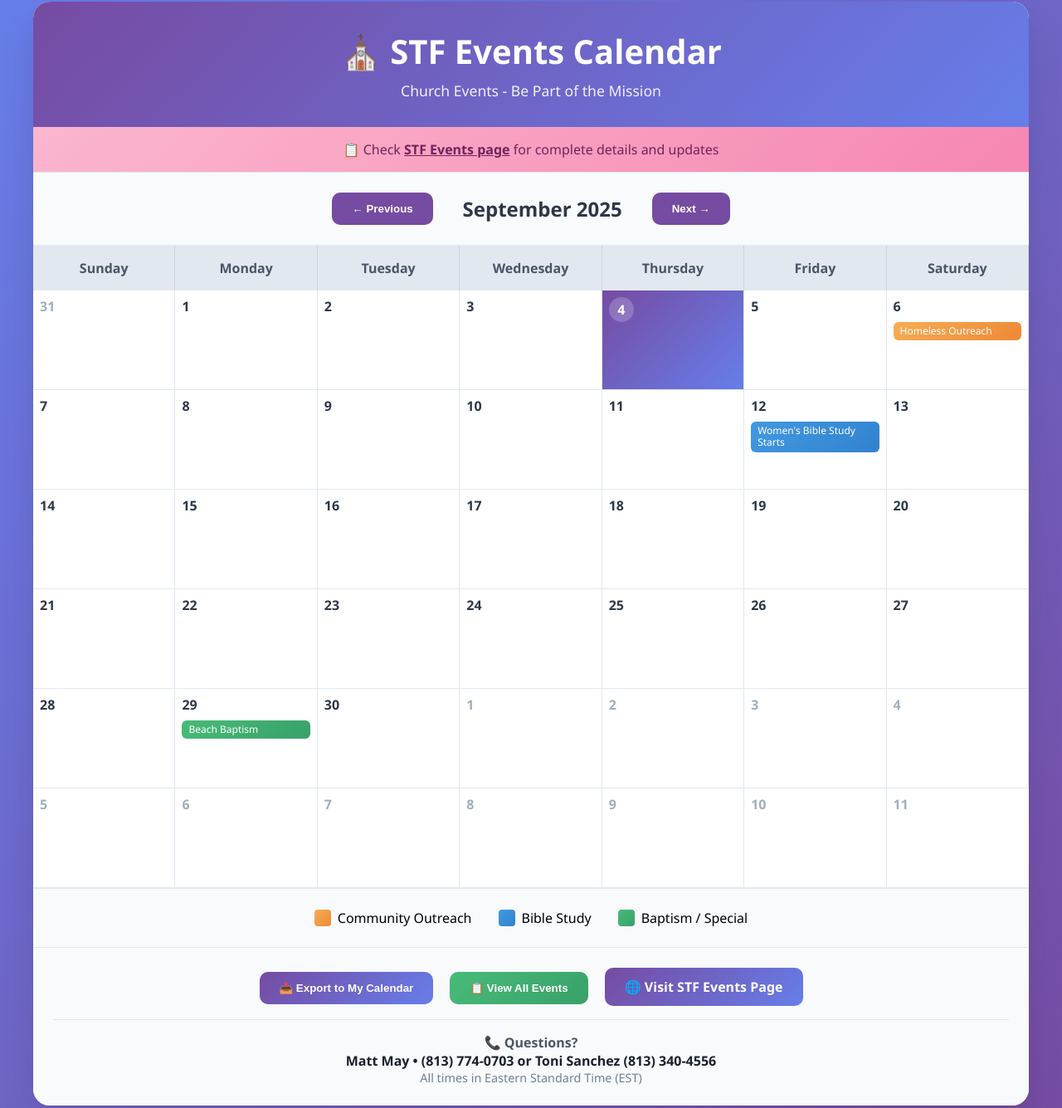
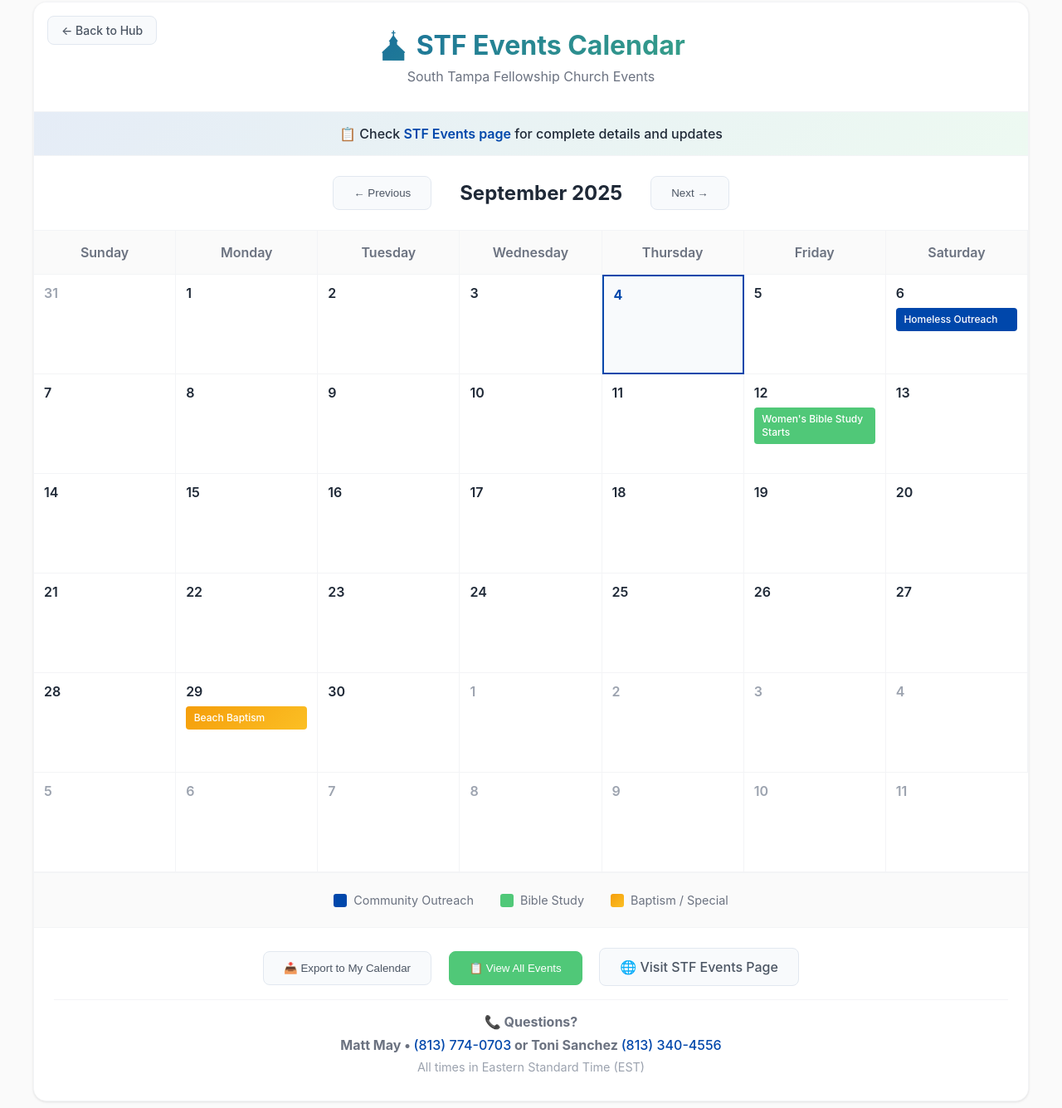
Before and after one commit to MattSeeker/ACTSGroupHub, a plain HTML site: page stf_calendar.html in a window 1280 px wide. Shown: the part 30-1365 px from the top of the page at 83% size. Drawn offline with Linux system fonts and the light colour scheme.

Commit message:
Update stf_calendar.html

```diff
--- a/stf_calendar.html
+++ b/stf_calendar.html
@@ -12,36 +12,85 @@
         }
 
         body {
-            font-family: 'Segoe UI', Tahoma, Geneva, Verdana, sans-serif;
-            background: linear-gradient(135deg, #667eea 0%, #764ba2 100%);
+            font-family: 'Inter', -apple-system, BlinkMacSystemFont, 'Segoe UI', sans-serif;
+            background: #fafafa;
             min-height: 100vh;
             padding: 2rem 1rem;
+            color: #1a1a1a;
         }
 
         .calendar-container {
             max-width: 1200px;
             margin: 0 auto;
             background: white;
-            border-radius: 20px;
-            box-shadow: 0 20px 40px rgba(0, 0, 0, 0.1);
+            border-radius: 16px;
+            box-shadow: 0 1px 3px rgba(0, 0, 0, 0.1);
             overflow: hidden;
+            border: 1px solid #f3f4f6;
         }
 
         .header {
-            background: linear-gradient(135deg, #764ba2 0%, #667eea 100%);
-            color: white;
+            background: white;
+            color: #1f2937;
             padding: 2rem;
             text-align: center;
+            border-bottom: 1px solid #f3f4f6;
+            position: relative;
+        }
+
+        .back-nav {
+            position: absolute;
+            top: 1rem;
+            left: 1rem;
+            background: #f8fafc;
+            border: 1px solid #e2e8f0;
+            color: #4b5563;
+            padding: 0.5rem 1rem;
+            border-radius: 8px;
+            text-decoration: none;
+            font-weight: 500;
+            font-size: 0.875rem;
+            transition: all 0.2s ease;
+        }
+
+        .back-nav:hover {
+            background: #0047AB;
+            color: white;
+            border-color: #0047AB;
         }
 
         .header h1 {
-            font-size: 2.5rem;
+            font-size: 2rem;
             margin-bottom: 0.5rem;
+            font-weight: 700;
+            background: linear-gradient(135deg, #0047AB, #50C878);
+            -webkit-background-clip: text;
+            -webkit-text-fill-color: transparent;
+            background-clip: text;
         }
 
         .header p {
-            opacity: 0.9;
-            font-size: 1.1rem;
+            color: #6b7280;
+            font-size: 1rem;
+        }
+
+        .notice {
+            background: linear-gradient(135deg, rgba(0, 71, 171, 0.1), rgba(80, 200, 120, 0.1));
+            color: #1f2937;
+            padding: 1rem 1.5rem;
+            text-align: center;
+            font-weight: 500;
+            border-bottom: 1px solid #f3f4f6;
+        }
+
+        .notice a {
+            color: #0047AB;
+            text-decoration: none;
+            font-weight: 600;
+        }
+
+        .notice a:hover {
+            text-decoration: underline;
         }
 
         .calendar-nav {
@@ -49,31 +98,32 @@
             justify-content: center;
             align-items: center;
             padding: 1.5rem;
-            background: #f8fafc;
-            border-bottom: 1px solid #e2e8f0;
+            background: white;
+            border-bottom: 1px solid #f3f4f6;
             gap: 2rem;
         }
 
         .nav-button {
-            background: #764ba2;
-            color: white;
-            border: none;
+            background: #f8fafc;
+            border: 1px solid #e2e8f0;
+            color: #4b5563;
             padding: 0.75rem 1.5rem;
-            border-radius: 10px;
+            border-radius: 8px;
             cursor: pointer;
-            font-weight: 600;
-            transition: all 0.3s ease;
+            font-weight: 500;
+            transition: all 0.2s ease;
         }
 
         .nav-button:hover {
-            background: #5a3a85;
-            transform: translateY(-2px);
+            background: #0047AB;
+            color: white;
+            border-color: #0047AB;
         }
 
         .current-month {
             font-size: 1.5rem;
             font-weight: 700;
-            color: #2d3748;
+            color: #1f2937;
             min-width: 200px;
             text-align: center;
         }
@@ -85,12 +135,13 @@
         }
 
         .calendar-header {
-            background: #e2e8f0;
+            background: #fafafa;
             padding: 1rem;
             text-align: center;
             font-weight: 600;
-            color: #4a5568;
-            border-right: 1px solid #cbd5e0;
+            color: #6b7280;
+            border-right: 1px solid #f3f4f6;
+            border-bottom: 1px solid #f3f4f6;
         }
 
         .calendar-header:last-child {
@@ -99,16 +150,16 @@
 
         .calendar-day {
             min-height: 120px;
-            border-right: 1px solid #e2e8f0;
-            border-bottom: 1px solid #e2e8f0;
-            padding: 0.5rem;
+            border-right: 1px solid #f3f4f6;
+            border-bottom: 1px solid #f3f4f6;
+            padding: 0.75rem;
             position: relative;
             background: white;
             transition: background-color 0.2s ease;
         }
 
         .calendar-day:hover {
-            background: #f7fafc;
+            background: #fafafa;
         }
 
         .calendar-day:last-child {
@@ -117,57 +168,63 @@
 
         .day-number {
             font-weight: 600;
-            color: #2d3748;
+            color: #1f2937;
             margin-bottom: 0.5rem;
         }
 
         .other-month .day-number {
-            color: #a0aec0;
+            color: #9ca3af;
         }
 
         .today {
-            background: linear-gradient(135deg, #764ba2, #667eea);
+            background: #f8fafc;
+            border: 2px solid #0047AB;
         }
 
         .today .day-number {
-            color: white;
-            background: rgba(255, 255, 255, 0.2);
-            border-radius: 50%;
-            width: 30px;
-            height: 30px;
-            display: flex;
-            align-items: center;
-            justify-content: center;
+            color: #0047AB;
             font-weight: 700;
         }
 
         .event {
-            padding: 0.25rem 0.5rem;
-            margin-bottom: 0.25rem;
-            border-radius: 6px;
+            padding: 0.4rem 0.6rem;
+            margin-bottom: 0.4rem;
+            border-radius: 4px;
             font-size: 0.75rem;
             font-weight: 500;
             cursor: pointer;
             transition: all 0.2s ease;
-            line-height: 1.2;
+            line-height: 1.3;
             color: white;
         }
 
         .event:hover {
             transform: scale(1.02);
-            box-shadow: 0 4px 8px rgba(0, 0, 0, 0.1);
+            box-shadow: 0 2px 4px rgba(0, 0, 0, 0.1);
         }
 
         .event.outreach {
-            background: linear-gradient(135deg, #f6ad55, #ed8936);
+            background: #0047AB;
+        }
+
+        .event.outreach:hover {
+            background: #003a94;
         }
 
         .event.study {
-            background: linear-gradient(135deg, #4299e1, #3182ce);
+            background: #50C878;
+        }
+
+        .event.study:hover {
+            background: #459a68;
         }
 
         .event.baptism {
-            background: linear-gradient(135deg, #48bb78, #38a169);
+            background: linear-gradient(135deg, #f59e0b, #fbbf24);
+        }
+
+        .event.baptism:hover {
+            background: linear-gradient(135deg, #d97706, #f59e0b);
         }
 
         .event-details {
@@ -176,19 +233,21 @@
             left: 50%;
             transform: translate(-50%, -50%);
             background: white;
-            border-radius: 15px;
+            border-radius: 12px;
             padding: 2rem;
-            box-shadow: 0 20px 40px rgba(0, 0, 0, 0.3);
+            box-shadow: 0 10px 25px rgba(0, 0, 0, 0.15);
             max-width: 500px;
             width: 90%;
             z-index: 1000;
             display: none;
+            border: 1px solid #f3f4f6;
         }
 
         .event-details h3 {
-            color: #2d3748;
+            color: #1f2937;
             margin-bottom: 1rem;
-            font-size: 1.5rem;
+            font-size: 1.3rem;
+            font-weight: 600;
         }
 
         .event-details p {
@@ -197,20 +256,30 @@
             line-height: 1.6;
         }
 
+        .event-details a {
+            color: #0047AB;
+            text-decoration: none;
+            font-weight: 500;
+        }
+
+        .event-details a:hover {
+            text-decoration: underline;
+        }
+
         .event-details .close-btn {
             position: absolute;
             top: 1rem;
             right: 1rem;
             background: none;
             border: none;
-            font-size: 1.5rem;
+            font-size: 1.2rem;
             cursor: pointer;
-            color: #a0aec0;
+            color: #9ca3af;
             transition: color 0.2s ease;
         }
 
         .event-details .close-btn:hover {
-            color: #2d3748;
+            color: #1f2937;
         }
 
         .overlay {
@@ -229,8 +298,8 @@
             justify-content: center;
             gap: 2rem;
             padding: 1.5rem;
-            background: #f8fafc;
-            border-top: 1px solid #e2e8f0;
+            background: #fafafa;
+            border-top: 1px solid #f3f4f6;
             flex-wrap: wrap;
         }
 
@@ -238,81 +307,108 @@
             display: flex;
             align-items: center;
             gap: 0.5rem;
+            font-size: 0.9rem;
+            color: #6b7280;
         }
 
         .legend-color {
-            width: 20px;
-            height: 20px;
-            border-radius: 4px;
+            width: 16px;
+            height: 16px;
+            border-radius: 3px;
         }
 
         .legend-color.outreach {
-            background: linear-gradient(135deg, #f6ad55, #ed8936);
+            background: #0047AB;
         }
 
         .legend-color.study {
-            background: linear-gradient(135deg, #4299e1, #3182ce);
+            background: #50C878;
         }
 
         .legend-color.baptism {
-            background: linear-gradient(135deg, #48bb78, #38a169);
+            background: linear-gradient(135deg, #f59e0b, #fbbf24);
         }
 
         .actions {
             padding: 1.5rem;
             text-align: center;
-            background: #f8fafc;
-            border-top: 1px solid #e2e8f0;
+            background: white;
+            border-top: 1px solid #f3f4f6;
         }
 
         .action-button {
-            background: linear-gradient(135deg, #764ba2, #667eea);
-            color: white;
-            border: none;
+            background: #f8fafc;
+            border: 1px solid #e2e8f0;
+            color: #4b5563;
             padding: 0.75rem 1.5rem;
-            border-radius: 10px;
+            border-radius: 8px;
             cursor: pointer;
-            font-weight: 600;
+            font-weight: 500;
             margin: 0 0.5rem;
-            transition: all 0.3s ease;
+            transition: all 0.2s ease;
             text-decoration: none;
             display: inline-block;
         }
 
         .action-button:hover {
-            transform: translateY(-2px);
-            box-shadow: 0 8px 15px rgba(118, 75, 162, 0.3);
+            background: #0047AB;
+            color: white;
+            border-color: #0047AB;
         }
 
         .action-button.secondary {
-            background: linear-gradient(135deg, #48bb78, #38a169);
+            background: #50C878;
+            color: white;
+            border-color: #50C878;
         }
 
         .action-button.secondary:hover {
-            box-shadow: 0 8px 15px rgba(72, 187, 120, 0.3);
+            background: #459a68;
         }
 
-        .notice {
-            background: linear-gradient(135deg, #fbb6ce, #f687b3);
-            color: #702459;
-            padding: 1rem 1.5rem;
-            text-align: center;
-            font-weight: 500;
-            border-bottom: 1px solid #e2e8f0;
+        .contact-info {
+            margin-top: 1rem;
+            padding-top: 1rem;
+            border-top: 1px solid #f3f4f6;
+            color: #6b7280;
         }
 
+        .contact-info p {
+            margin-bottom: 0.5rem;
+        }
+
+        .contact-phone {
+            color: #0047AB;
+            text-decoration: none;
+            font-weight: 500;
+        }
+
+        .contact-phone:hover {
+            text-decoration: underline;
+        }
+
+        /* Mobile Responsiveness */
         @media (max-width: 768px) {
+            body {
+                padding: 1rem 0.5rem;
+            }
+
+            .header {
+                padding: 1.5rem;
+            }
+
             .calendar-grid {
                 font-size: 0.8rem;
             }
 
             .calendar-day {
                 min-height: 100px;
+                padding: 0.5rem;
             }
 
             .event {
                 font-size: 0.7rem;
-                padding: 0.2rem 0.4rem;
+                padding: 0.3rem 0.5rem;
             }
 
             .calendar-nav {
@@ -329,8 +425,10 @@
                 text-align: center;
             }
 
-            .legend-item {
-                justify-content: center;
+            .action-button {
+                display: block;
+                margin: 0.5rem auto;
+                width: fit-content;
             }
         }
     </style>
@@ -338,12 +436,13 @@
 <body>
     <div class="calendar-container">
         <div class="header">
+            <a href="index.html" class="back-nav">← Back to Hub</a>
             <h1>⛪ STF Events Calendar</h1>
-            <p>Church Events - Be Part of the Mission</p>
+            <p>South Tampa Fellowship Church Events</p>
         </div>
 
         <div class="notice">
-            📋 Check <a href="https://stfchurch.com/events/" target="_blank" style="color: #702459; text-decoration: underline; font-weight: 600;">STF Events page</a> for complete details and updates
+            📋 Check <a href="https://stfchurch.com/events/" target="_blank">STF Events page</a> for complete details and updates
         </div>
 
         <div class="calendar-nav">
@@ -370,15 +469,15 @@
                 <span>Baptism / Special</span>
             </div>
         </div>
-
-        <div class="actions">
+<div class="actions">
             <button class="action-button" onclick="exportToCalendar()">📥 Export to My Calendar</button>
             <button class="action-button secondary" onclick="showAllEvents()">📋 View All Events</button>
-            <a href="https://stfchurch.com/events/" class="action-button" style="text-decoration: none;" target="_blank">🌐 Visit STF Events Page</a>
-            <div style="margin-top: 1rem; padding-top: 1rem; border-top: 1px solid #e2e8f0;">
-                <p style="color: #4a5568; font-weight: 600;">📞 Questions?</p>
-                <p style="color: #1a202c; font-weight: 600;">Matt May • (813) 774-0703 or Toni  Sanchez (813) 340-4556</p>
-                <p style="color: #718096; font-size: 0.9rem;">All times in Eastern Standard Time (EST)</p>
+            <a href="https://stfchurch.com/events/" class="action-button" target="_blank">🌐 Visit STF Events Page</a>
+
+            <div class="contact-info">
+                <p><strong>📞 Questions?</strong></p>
+                <p><strong>Matt May • <a href="tel:813-774-0703" class="contact-phone">(813) 774-0703</a> or Toni Sanchez <a href="tel:813-340-4556" class="contact-phone">(813) 340-4556</a></strong></p>
+                <p style="font-size: 0.9rem; color: #9ca3af;">All times in Eastern Standard Time (EST)</p>
             </div>
         </div>
     </div>
@@ -516,7 +615,7 @@
                 <p><strong>📍 Location:</strong> ${event.location}</p>
                 <p><strong>📂 Category:</strong> ${event.category}</p>
                 <p><strong>ℹ️ Details:</strong> ${event.description}</p>
-                <div style="background: #f7fafc; padding: 1rem; border-radius: 8px; margin-top: 1rem;">
+                <div style="background: #f8fafc; padding: 1rem; border-radius: 8px; margin-top: 1rem; border: 1px solid #f3f4f6;">
                     <p style="margin: 0; color: #4a5568; font-size: 0.9rem;">
                         <strong>Note:</strong> Please check the <a href="https://stfchurch.com/events/" target="_blank">STF Events page</a> for the most current details including specific times and locations.
                     </p>
@@ -576,28 +675,28 @@
                 });
 
                 dayEvents.forEach(event => {
-                    let bgColor = '#f7fafc';
-                    let borderColor = '#764ba2';
+                    let bgColor = '#f8fafc';
+                    let borderColor = '#0047AB';
 
                     if (event.type === 'outreach') {
-                        bgColor = '#fef5e7';
-                        borderColor = '#f6ad55';
+                        bgColor = '#f8fafc';
+                        borderColor = '#0047AB';
                     } else if (event.type === 'study') {
-                        bgColor = '#e6f3ff';
-                        borderColor = '#4299e1';
+                        bgColor = 'rgba(80, 200, 120, 0.1)';
+                        borderColor = '#50C878';
                     } else if (event.type === 'baptism') {
-                        bgColor = '#f0fff4';
-                        borderColor = '#48bb78';
+                        bgColor = 'rgba(245, 158, 11, 0.1)';
+                        borderColor = '#f59e0b';
                     }
 
                     eventsList += `
-                        <div style="margin-bottom: 1rem; padding: 1rem; border-left: 4px solid ${borderColor}; background: ${bgColor};">
-                            <h4 style="color: #2d3748; margin-bottom: 0.5rem;">${event.title}</h4>
-                            <p style="margin: 0.25rem 0;"><strong>📅</strong> ${formattedDate}</p>
-                            <p style="margin: 0.25rem 0;"><strong>📂</strong> ${event.category}</p>
-                            <p style="margin: 0.25rem 0;"><strong>🕐</strong> ${event.time}</p>
-                            <p style="margin: 0.25rem 0;"><strong>📍</strong> ${event.location}</p>
-                            <p style="margin: 0.25rem 0;">${event.description}</p>
+                        <div style="margin-bottom: 1rem; padding: 1rem; border-left: 4px solid ${borderColor}; background: ${bgColor}; border-radius: 4px;">
+                            <h4 style="color: #1f2937; margin-bottom: 0.5rem;">${event.title}</h4>
+                            <p style="margin: 0.25rem 0; color: #6b7280;"><strong>📅</strong> ${formattedDate}</p>
+                            <p style="margin: 0.25rem 0; color: #6b7280;"><strong>📂</strong> ${event.category}</p>
+                            <p style="margin: 0.25rem 0; color: #6b7280;"><strong>🕐</strong> ${event.time}</p>
+                            <p style="margin: 0.25rem 0; color: #6b7280;"><strong>📍</strong> ${event.location}</p>
+                            <p style="margin: 0.25rem 0; color: #4a5568;">${event.description}</p>
                         </div>
                     `;
                 });
```
